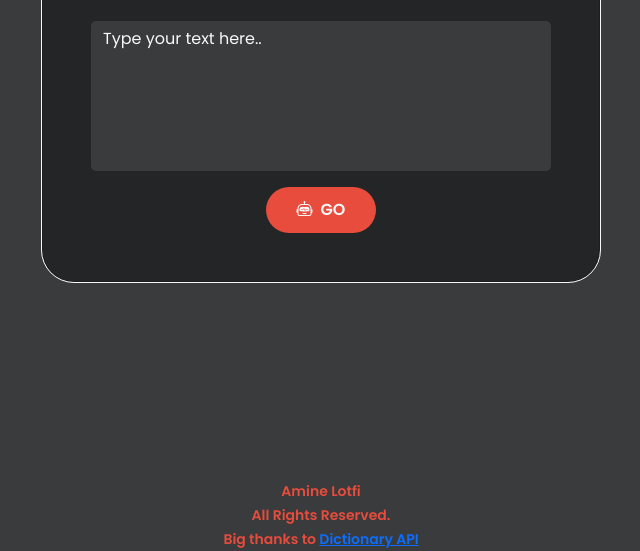
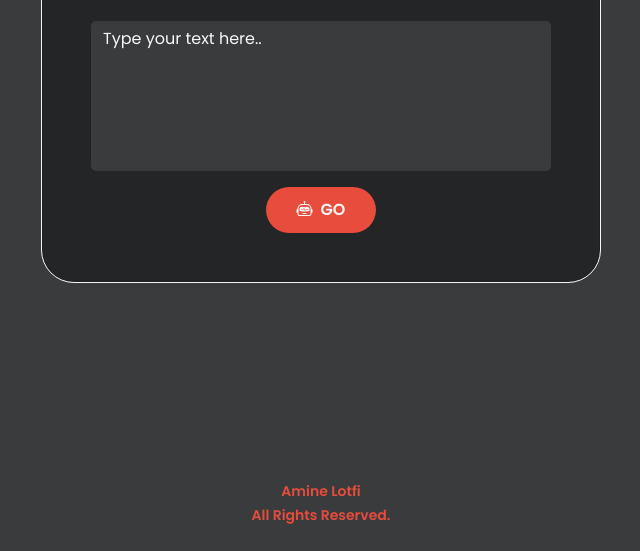
Before and after one commit to amine-lotfi/texttospeech, a plain HTML site: page index.html in a window 1280 px wide. Shown: the part 321-872 px from the top of the page, without its empty margins (319-959 px from the left). After the commit the page ends 848 px from the top, so only its background shows below. Drawn offline with nearby package versions, Linux system fonts and the light colour scheme.

Commit message:
Fixed a bug

```diff
--- a/index.html
+++ b/index.html
@@ -55,7 +55,6 @@
 
         <small class="text-lead d-inline">
             Amine Lotfi<br>All Rights Reserved.<br>
-            Big thanks to <a href="https://dictionaryapi.dev/" target="_blank">Dictionary API</a><br>
         </small>
 
     </footer>
```
